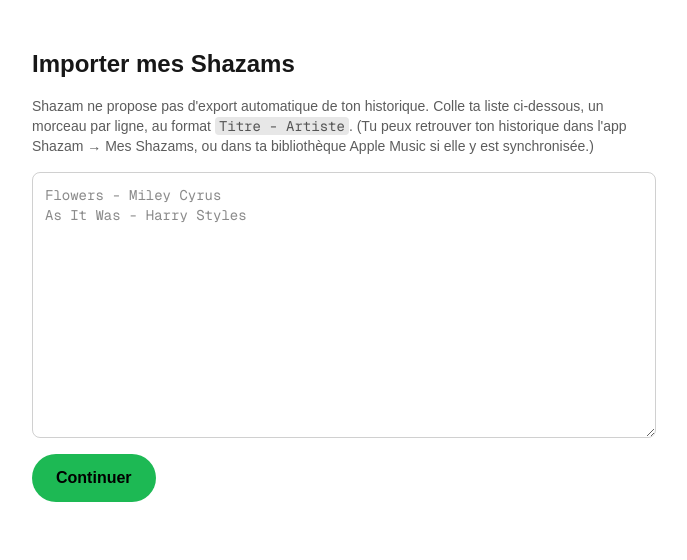
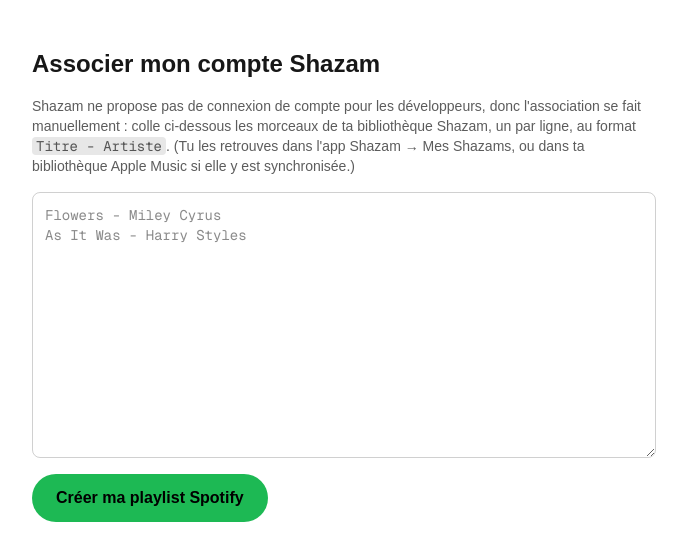
Before and after one commit to Yohannaaaaa/PlaylistShazam, a Next.js app: page /import in a window 1280 px wide. Shown: the top 560 px of the page, without its empty margins (296-983 px from the left). Built offline with nearby package versions, Linux system fonts and the light colour scheme.

Commit message:
Rename import flow to 'Associer mon compte Shazam' for clarity

```diff
--- a/src/app/import/page.tsx
+++ b/src/app/import/page.tsx
@@ -33,14 +33,14 @@ export default function ImportPage() {
 
   return (
     <main className="mx-auto flex w-full max-w-2xl flex-1 flex-col gap-4 px-6 py-12">
-      <h1 className="text-2xl font-bold">Importer mes Shazams</h1>
+      <h1 className="text-2xl font-bold">Associer mon compte Shazam</h1>
       <p className="text-sm text-foreground/70">
-        Shazam ne propose pas d&apos;export automatique de ton historique.
-        Colle ta liste ci-dessous, un morceau par ligne, au format{" "}
+        Shazam ne propose pas de connexion de compte pour les développeurs,
+        donc l&apos;association se fait manuellement : colle ci-dessous les
+        morceaux de ta bibliothèque Shazam, un par ligne, au format{" "}
         <code className="rounded bg-foreground/10 px-1">Titre - Artiste</code>.
-        (Tu peux retrouver ton historique dans l&apos;app Shazam &rarr; Mes
-        Shazams, ou dans ta bibliothèque Apple Music si elle y est
-        synchronisée.)
+        (Tu les retrouves dans l&apos;app Shazam &rarr; Mes Shazams, ou dans
+        ta bibliothèque Apple Music si elle y est synchronisée.)
       </p>
 
       <form onSubmit={handleSubmit} className="flex flex-col gap-4">
@@ -56,7 +56,7 @@ export default function ImportPage() {
           type="submit"
           className="self-start rounded-full bg-[#1DB954] px-6 py-3 font-semibold text-black transition hover:opacity-90"
         >
-          Continuer
+          Créer ma playlist Spotify
         </button>
       </form>
     </main>
--- a/src/app/page.tsx
+++ b/src/app/page.tsx
@@ -55,7 +55,7 @@ export default function Home() {
               href="/import"
               className="rounded-full bg-[#1DB954] px-6 py-3 font-semibold text-black transition hover:opacity-90"
             >
-              Importer mes Shazams
+              Associer mon compte Shazam
             </a>
           </div>
         )}
```
